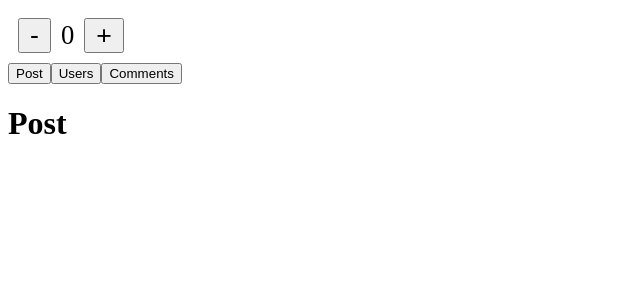
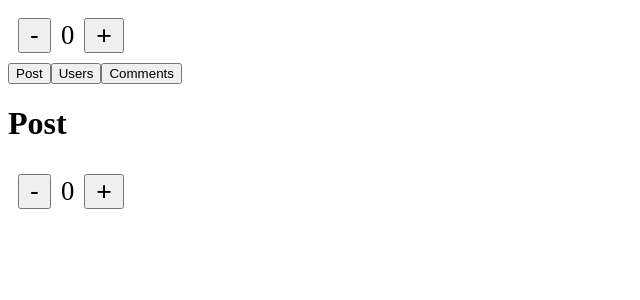
Before and after one commit to Rounik25/React-Hooks, a React (Vite) app: page / in a window 1280 px wide. Shown: the top 300 px of the page, without its empty margins (0-640 px from the left). Built offline with nearby package versions, Linux system fonts and the light colour scheme.

Commit message:
added count buttons using useReducer

```diff
--- a/src/App.jsx
+++ b/src/App.jsx
@@ -1,5 +1,6 @@
 import './App.css'
 import { CountButton } from './components/CountButton'
+import { CountButton2 } from './components/CountButton2'
 import { ResourceType } from './components/ResourceType'
 
 function App() {
@@ -7,6 +8,7 @@ function App() {
     <>
       <CountButton />
       <ResourceType />
+      <CountButton2 />
     </>
   )
 }
--- /dev/null
+++ b/src/components/CountButton2.jsx
@@ -0,0 +1,34 @@
+import "./CountButton.css";
+import { useReducer } from "react";
+
+const reducer = ( state, action ) => {
+    switch (action.type){
+        case 'increment':
+            return { count : state.count + 1};
+        case 'decrement':
+            return { count : state.count - 1};
+        default :
+            return state;
+    }
+}
+
+export function CountButton2(){
+    const [state, dispatch] = useReducer(reducer,{count : 0});
+    const minus = () => {
+        dispatch({type : 'decrement'});
+    }
+    const plus = () => {
+        dispatch({type : 'increment'});
+    }
+    return (
+        <>
+            <button className="count-button minus-button"
+                onClick={minus}
+            > - </button>
+            <span className="display-count">{state.count}</span>
+            <button className="count-button plus-button"
+                onClick={plus}
+            > + </button>
+        </>
+    );
+}
```
